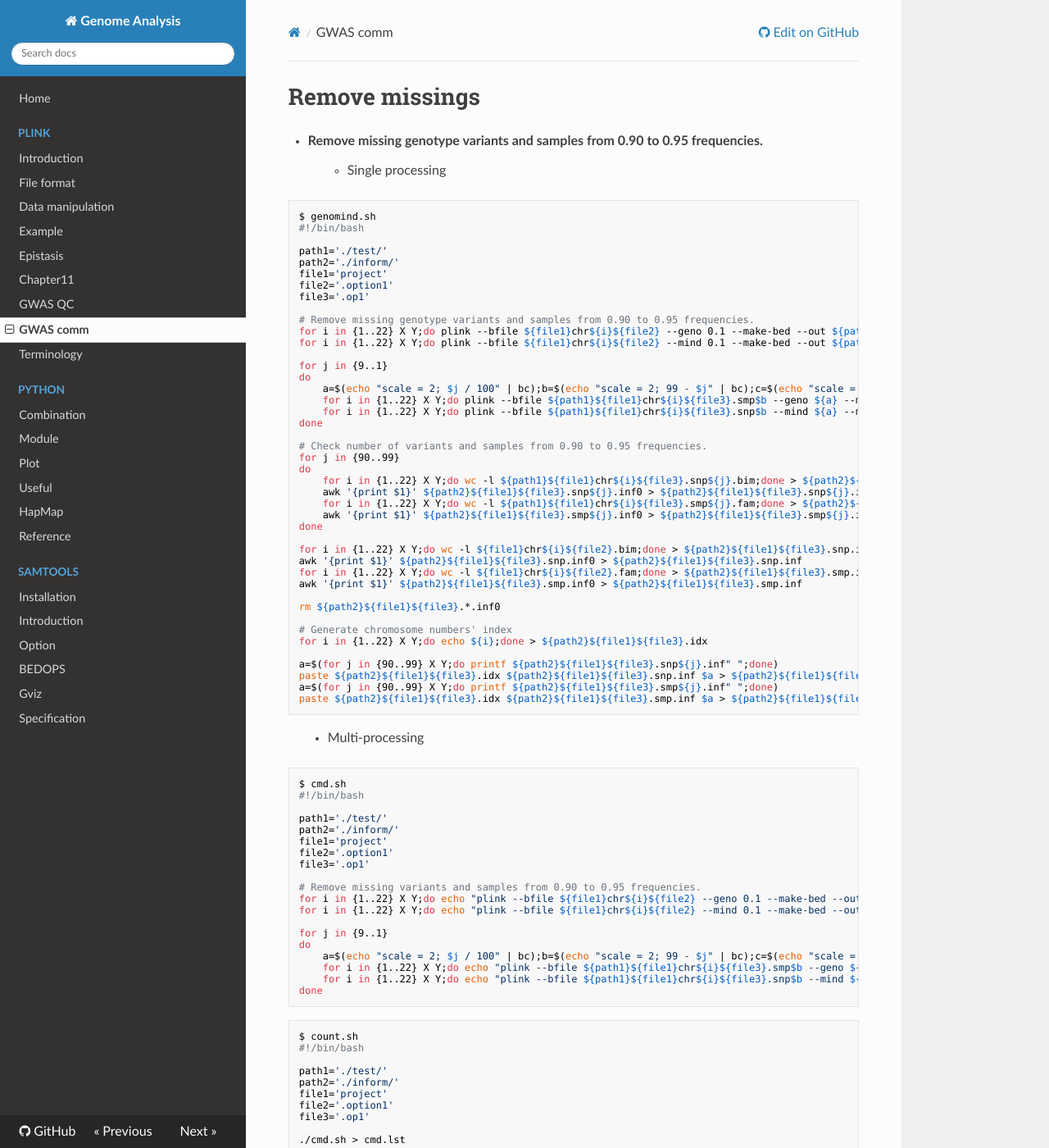
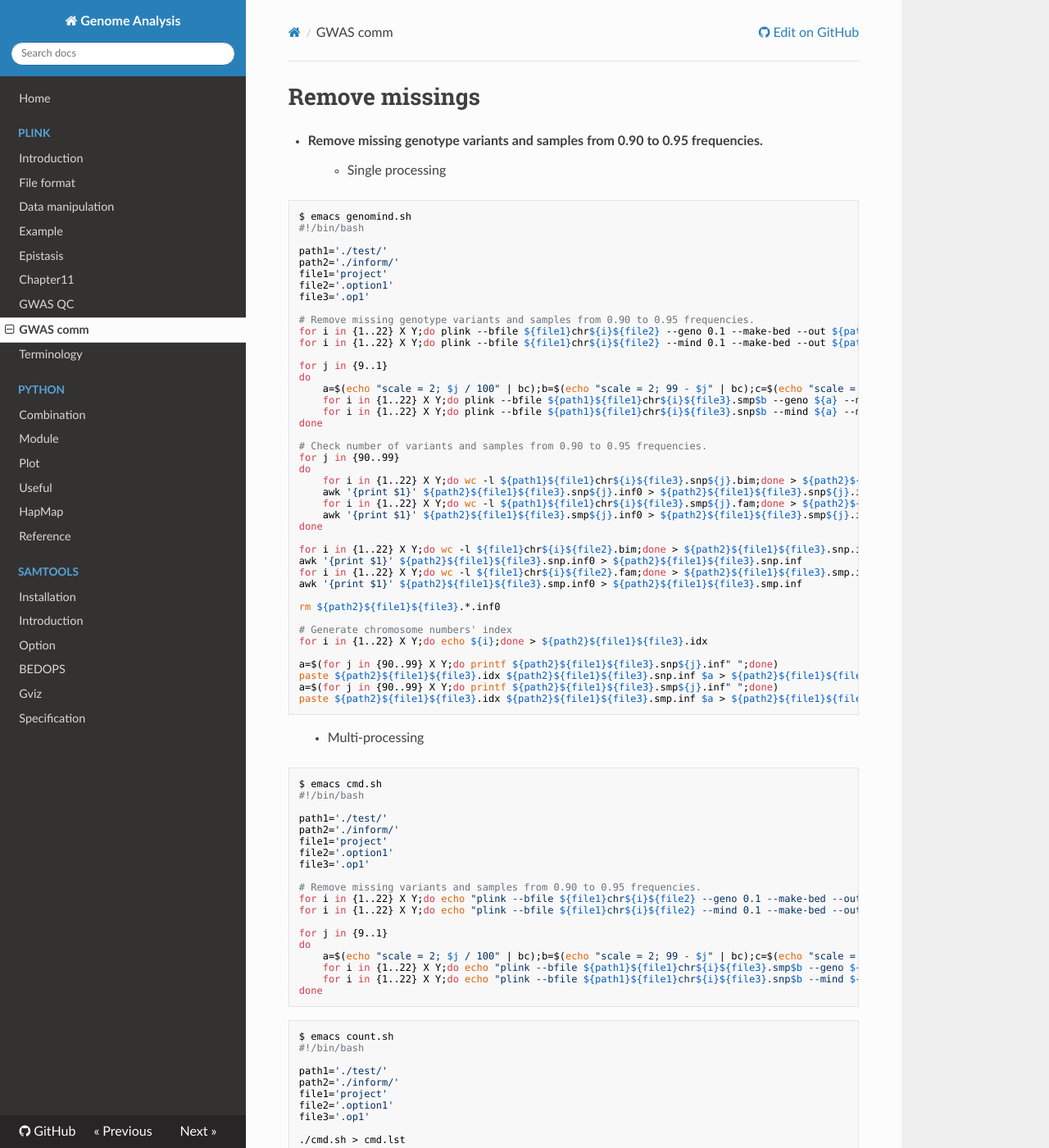
Before and after one commit to WonyoungCho/plink, an MkDocs documentation site: the page built from docs/GWAS_bash.md, in a window 1280 px wide and 1400 px high. Shown: the whole window at 82% size. Built offline with MkDocs 1.6.1, drawn with Linux system fonts in a browser that asks for light colours; nearby versions of some CDN libraries; old or Windows-style settings are respelled for this version of MkDocs.

Commit message:
Update GWAS_bash.md

````diff
--- a/docs/GWAS_bash.md
+++ b/docs/GWAS_bash.md
@@ -2,7 +2,7 @@
 - **Remove missing genotype variants and samples from 0.90 to 0.95 frequencies.**
 > - Single processing
 ```
-$ genomind.sh
+$ emacs genomind.sh
 #!/bin/bash
 
 path1='./test/'
@@ -49,7 +49,7 @@ paste ${path2}${file1}${file3}.idx ${path2}${file1}${file3}.smp.inf $a > ${path2
 
 > - Multi-processing
 ```
-$ cmd.sh
+$ emacs cmd.sh
 #!/bin/bash
 
 path1='./test/'
@@ -70,7 +70,7 @@ do
 done
 ```
 ```
-$ count.sh
+$ emacs count.sh
 #!/bin/bash
 
 path1='./test/'
````
